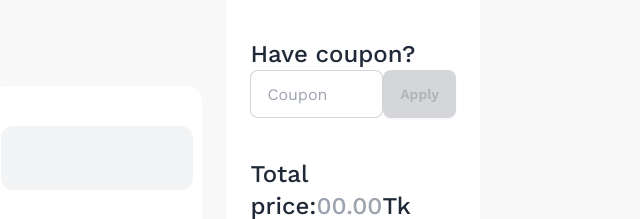
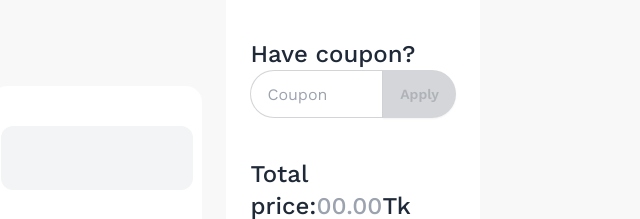
Before and after one commit to rar34/summer-sale, a plain HTML site: page index.html in a window 1280 px wide. Shown: the part 561-780 px from the top of the page, 640-1280 px from the left. Drawn offline with nearby package versions, Linux system fonts and the light colour scheme.

Commit message:
changed input field style

```diff
--- a/index.html
+++ b/index.html
@@ -181,8 +181,8 @@
                     <h4 class="text-2xl font-medium mt-16">Have coupon?</h4>
                     <p class="flex">
                         <input id="coupon-field" type="text" placeholder="Coupon"
-                            class="input input-bordered w-full max-w-xs" />
-                        <button id="btn-coupon" class="btn bg-color-pink text-white">Apply</button>
+                            class="input input-bordered rounded-l-full w-full max-w-xs" />
+                        <button id="btn-coupon" class="btn bg-color-pink rounded-r-full text-white">Apply</button>
                     </p>
                 </div>
                 <div>
```
